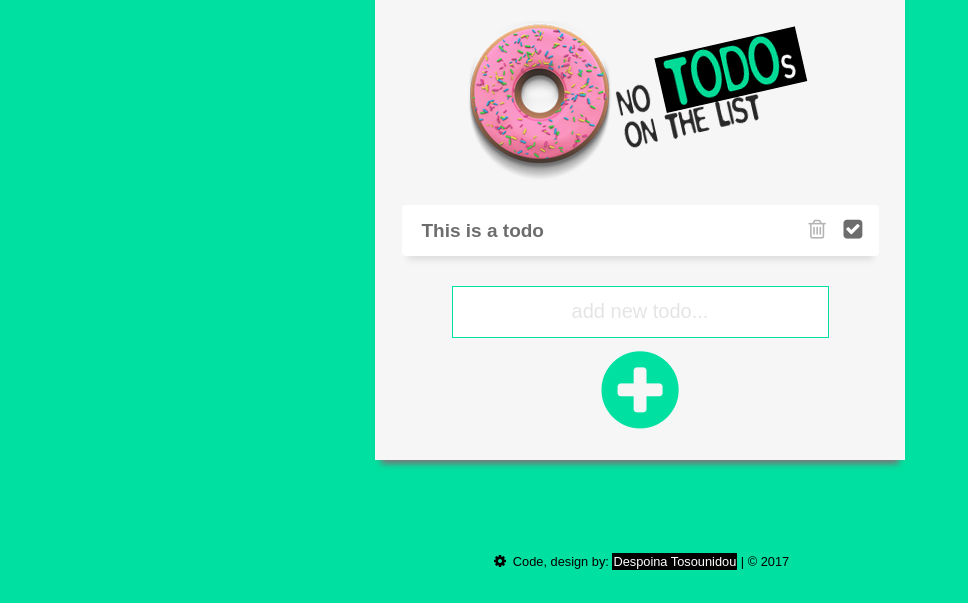
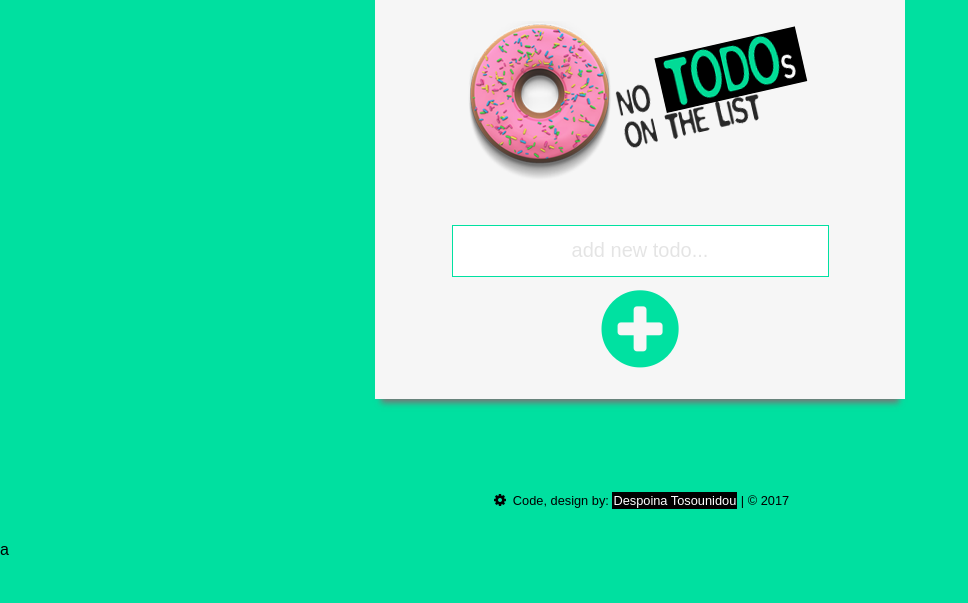
Before and after one commit to DespoinaTos/Todo-List, a plain HTML site: page index.html in a window 1280 px wide. Shown: the part 264-867 px from the top of the page, without its empty margins (0-968 px from the left). After the commit the page ends 822 px from the top, so only its background shows below. Drawn offline with nearby package versions, Linux system fonts and the light colour scheme.

Commit message:
remove hardcoded lis

```diff
--- a/index.html
+++ b/index.html
@@ -31,12 +31,7 @@
             <img src="images/notodos.png" alt="notodos" class="notodos">
             <div class="container">
                 <ul class="todo">
-                    <li>This is a todo
-                        <div class="fontbuttons">
-                            <i class="fa fa-trash-o remove" aria-hidden="true"></i>
-                            <i class="fa fa-check-square done" aria-hidden="true"></i>
-                        </div>
-                    </li>
+
                 </ul>
             </div>
             <section class="buttons">
@@ -55,4 +50,4 @@
 
 </body>
 
-</html>
+</html>a
```
